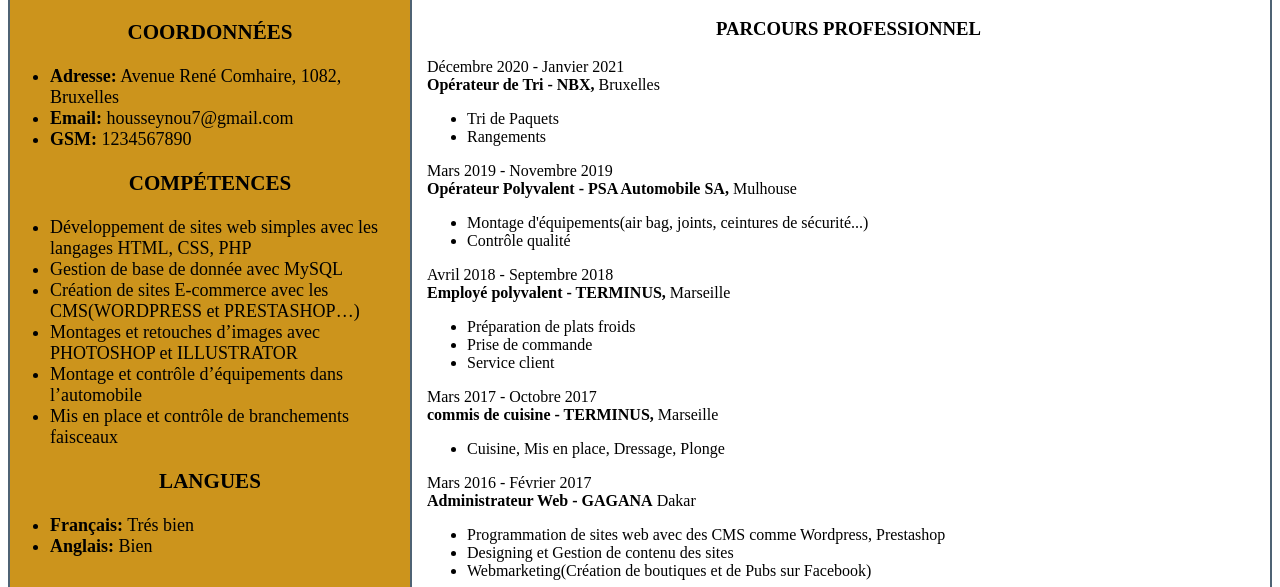
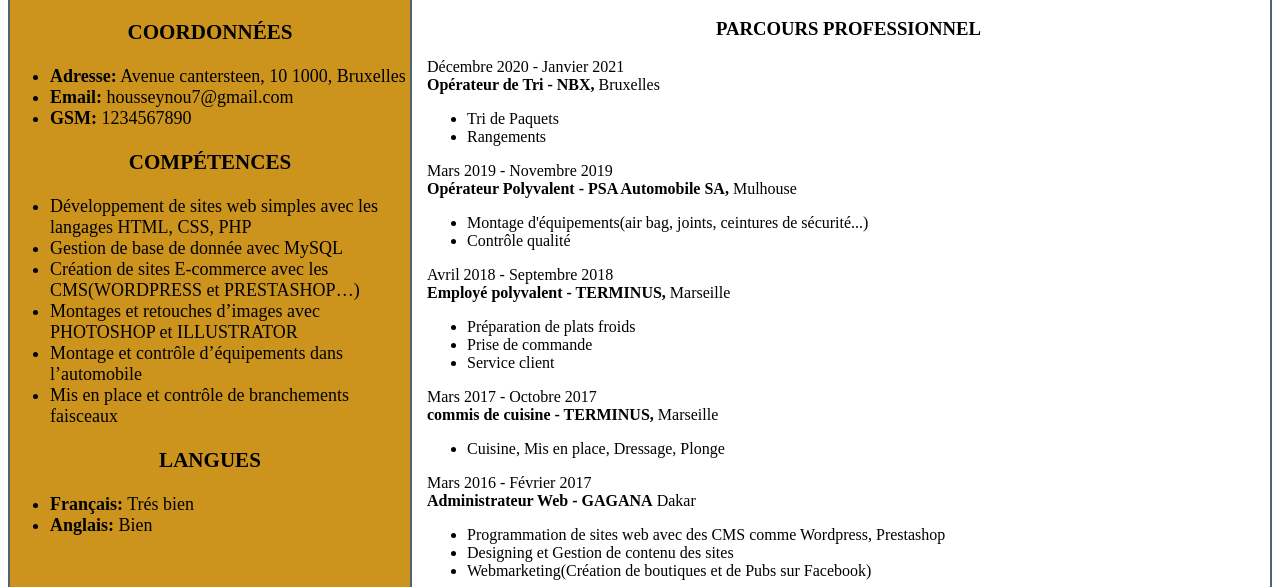
Before and after one commit to housseynou/My-CV, a plain HTML site: page index.html in a window 1280 px wide. Shown: the part 213-800 px from the top of the page. Drawn offline with Linux system fonts and the light colour scheme.

Commit message:
Mis à jour des coodonnées et du readme

```diff
--- a/index.html
+++ b/index.html
@@ -14,7 +14,7 @@
             <section class="sect">
                 <h3>COORDONNÉES</h3>
                 <ul>
-                    <li><strong>Adresse:</strong> Avenue René Comhaire, 1082, Bruxelles</li>
+                    <li><strong>Adresse:</strong> Avenue cantersteen, 10 1000, Bruxelles</li>
                     <li><strong>Email:</strong> housseynou7@gmail.com</li>
                     <li><strong>GSM:</strong> 1234567890</li>
                 </ul>
```
Also changed, not shown: 1 other file.
